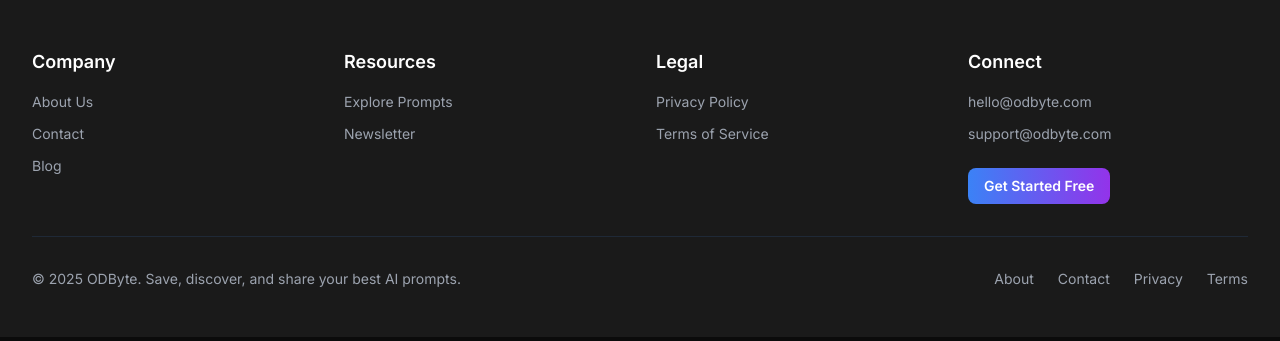
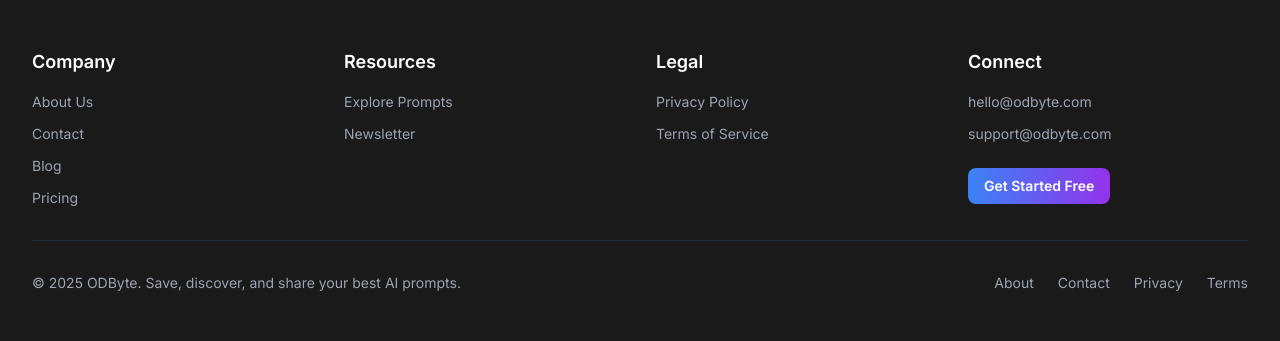
Before and after one commit to bantervines-bit/odbyte, a Python web app: template templates/edit_prompt.html in a window 1280 px wide. Shown: the part 1186-1527 px from the top of the page. Run offline with Jinja, Linux system fonts and the light colour scheme; the template is opened without the code that fills it: most values are stand-ins (such as "Sample title", 1, 10 or a date in 2020); some libraries are stand-ins or nearby versions.

Commit message:
Update base.html

```diff
--- a/templates/base.html
+++ b/templates/base.html
@@ -118,6 +118,7 @@
                     <li><a href="{{ url_for('about') }}" class="hover:text-blue-400 transition">About Us</a></li>
                     <li><a href="{{ url_for('contact') }}" class="hover:text-blue-400 transition">Contact</a></li>
                     <li><a href="{{ url_for('blog') }}" class="hover:text-blue-400 transition">Blog</a></li>
+                    <li><a href="{{ url_for('pricing') }}">Pricing</a></li>
                 </ul>
             </div>
 
```
